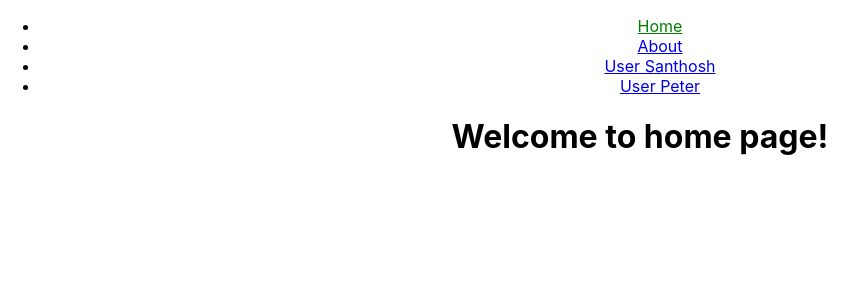
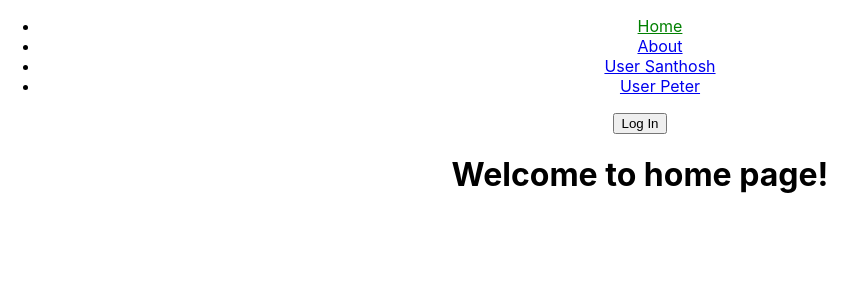
Before and after one commit to Santhoshmahanthi123/react-techsith, a React (Create React App) app: page / in a window 1280 px wide. Shown: the top 300 px of the page, without its empty margins (0-866 px from the left). Built offline with nearby package versions, Linux system fonts and the light colour scheme.

Commit message:
login functionlity added

```diff
--- a/src/App.js
+++ b/src/App.js
@@ -1,14 +1,19 @@
 import React, { Component } from "react";
 import "./App.css";
-import { BrowserRouter as Router, NavLink } from "react-router-dom";
+import { BrowserRouter as Router, NavLink, Redirect } from "react-router-dom";
 import Route from "react-router-dom/Route";
 
-const User = ({ match }) => {
-  return <h1>Welcome {match.params.username} to user page!</h1>;
+const User = params => {
+  return <h1>Welcome {params.username} to user page!</h1>;
 };
 class App extends Component {
+  state = {
+    loggedIn: false
+  };
+  loginHanle = () => {
+    this.setState({ loggedIn: true });
+  };
   render() {
-    console.log("render app");
     return (
       <Router>
         <div className="App">
@@ -38,6 +43,11 @@ class App extends Component {
               </NavLink>
             </li>
           </ul>
+          <input
+            type="button"
+            value="Log In"
+            onClick={this.loginHanle.bind(this)}
+          />
           <Route
             path="/"
             exact
@@ -45,6 +55,7 @@ class App extends Component {
               return <h1>Welcome to home page!</h1>;
             }}
           />
+
           <Route
             path="/about"
             exact
@@ -53,7 +64,19 @@ class App extends Component {
               return <h1>Welcome to About page!</h1>;
             }}
           />
-          <Route path="/user/:username" exact strict component={User} />
+          {/* to check whether the user is logged in or not */}
+          <Route
+            path="/user/:username"
+            exact
+            strict
+            render={({ match }) =>
+              this.state.loggedIn ? (
+                <User username={match.params.username} />
+              ) : (
+                <Redirect to="/" />
+              )
+            }
+          />
         </div>
       </Router>
     );
```
